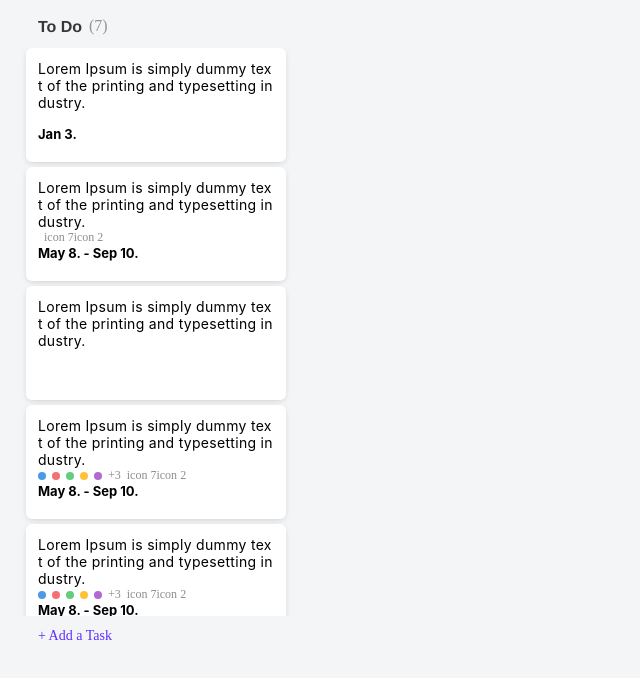
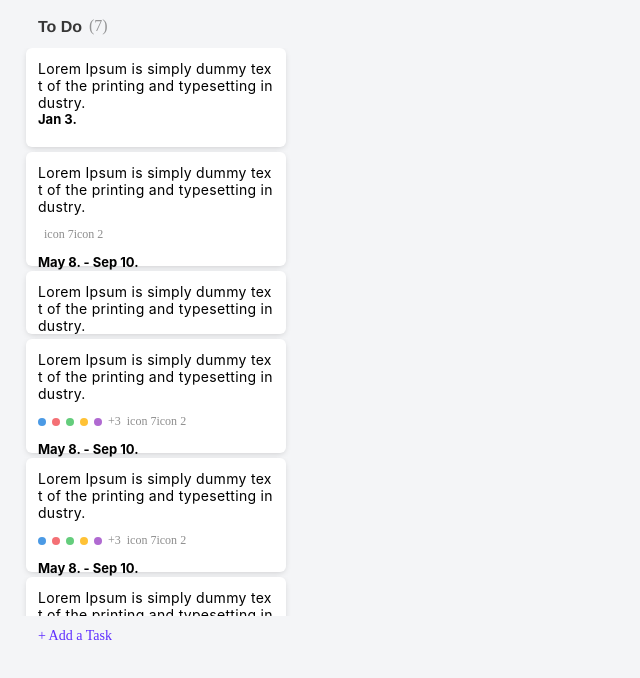
Before and after one commit to fdjokic/management-app-design, a React (Create React App) app: page / in a window 1280 px wide. Shown: the top 678 px of the page, without its empty margins (0-640 px from the left). Built offline with nearby package versions, Linux system fonts and the light colour scheme; a web font is replaced by a local one.

Commit message:
fix: height of card

```diff
--- a/src/components/Card/Card.tsx
+++ b/src/components/Card/Card.tsx
@@ -20,13 +20,15 @@ export const Card = ({
   statusColors,
 }: ICard) => {
   return (
-    <CardStyled height={height}>
+    <CardStyled>
       <p>{text}</p>
-      <StatusBar
-        colors={statusColors}
-        comments={numOfComments}
-        filters={numOfFilters}
-      />
+      {!statusColors || !numOfComments || !dates ? null : (
+        <StatusBar
+          colors={statusColors}
+          comments={numOfComments}
+          filters={numOfFilters}
+        />
+      )}
       {dates && <b>{dates}</b>}
     </CardStyled>
   );
--- a/src/components/Card/CardStyle.ts
+++ b/src/components/Card/CardStyle.ts
@@ -5,12 +5,11 @@ interface ICard {
 }
 export const CardStyled = styled.div<ICard>`
 max-width: 260px;
+display: flex;
 min-height: 60px;
-display: flex;
 flex-direction: column;
 justify-content: space-between;
-height: ${(props)=>props.height };
-
+max-height: 114px;
 
 b{
   height: 24px;
--- a/src/components/Card/StatusBar.tsx
+++ b/src/components/Card/StatusBar.tsx
@@ -13,7 +13,7 @@ export const StatusBar = ({ colors, comments, filters }: IStatusBar) => {
   return (
     <div
       style={{
-        padding: "0 0 0 12px",
+        padding: "12px 12px",
         display: "flex",
         alignItems: "center",
         gap: "6px",
--- a/src/components/Column/ToDoColumn.tsx
+++ b/src/components/Column/ToDoColumn.tsx
@@ -15,7 +15,6 @@ export const ToDoColumn = () => {
           {todoCards.map((item) => {
             return (
               <Card
-                height="114px"
                 statusColors={item.statusColors ? item.statusColors : []}
                 text={item.text}
                 dates={item.dates}
```
